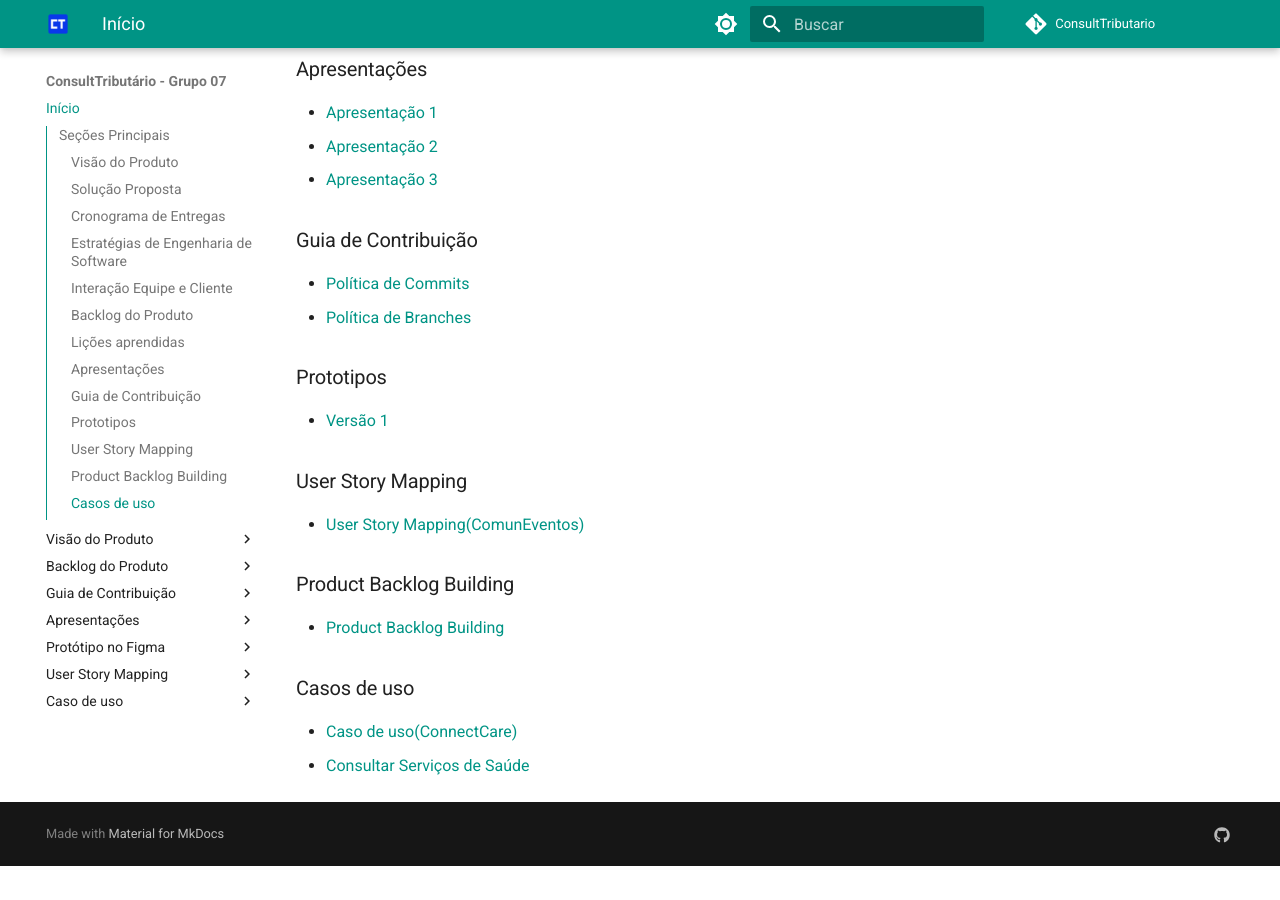
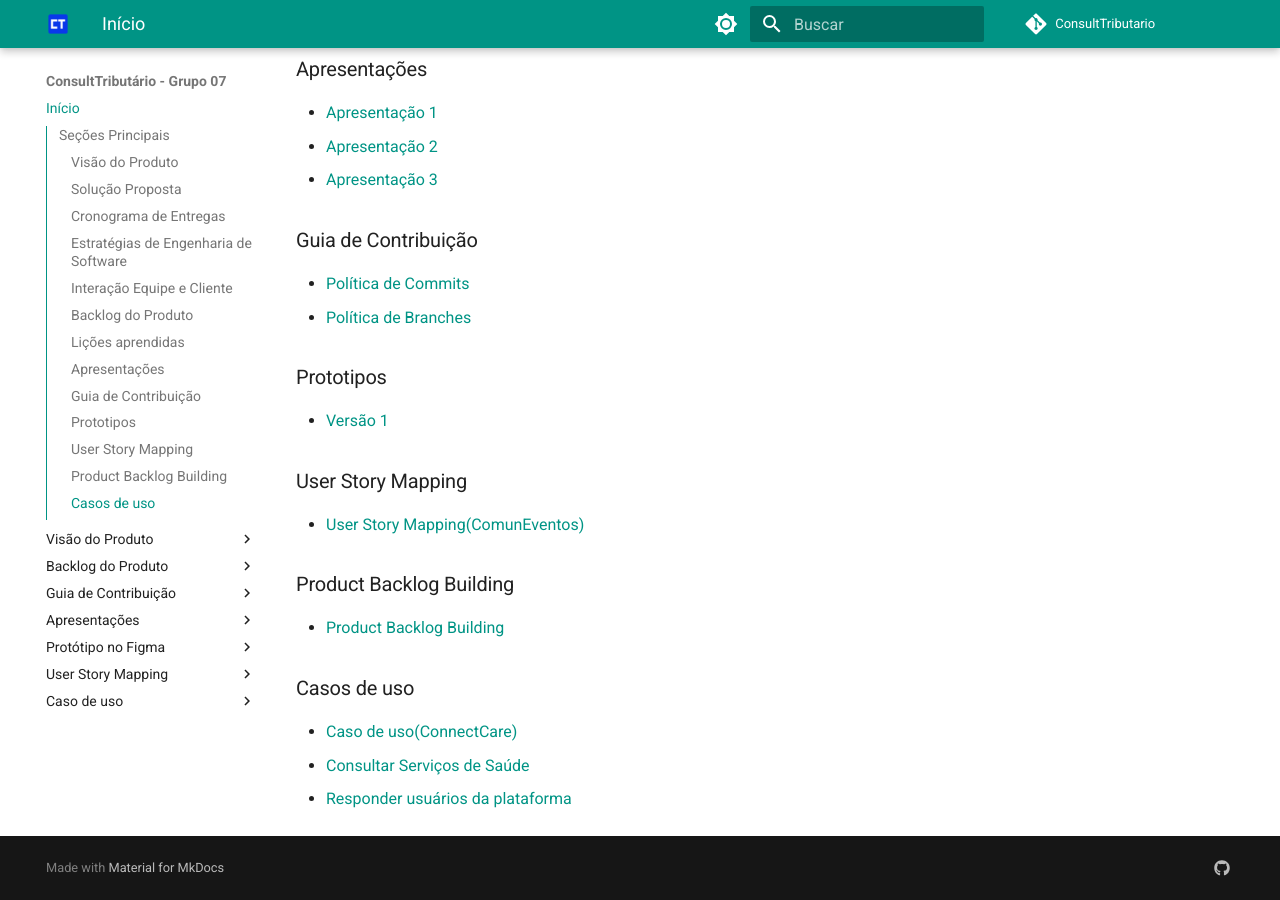
Before and after one commit to mdsreq-fga-unb/2025.1-T02-ConsultTributario, an MkDocs documentation site: the page built from docs/index.md, in a window 1280 px wide and 900 px high, scrolled down 1513 px. Built offline with MkDocs 1.6.1 and Material for MkDocs 9.7.7, drawn with Linux system fonts in a browser that asks for light colours; comment, search, counter and statistics services are not loaded; before the commit the page ends 2379 px from its top, so only the background shows below that.

Commit message:
Update index.md

```diff
--- a/docs/index.md
+++ b/docs/index.md
@@ -65,3 +65,4 @@ Navegue pela documentação do projeto:
 ### Casos de uso
 - [Caso de uso(ConnectCare)](CasosDeUso/us.md)
   - [Consultar Serviços de Saúde](CasosDeUso/epecA.md)
+  - [Responder usuários da plataforma](CasosDeUso/specD.md)
```
